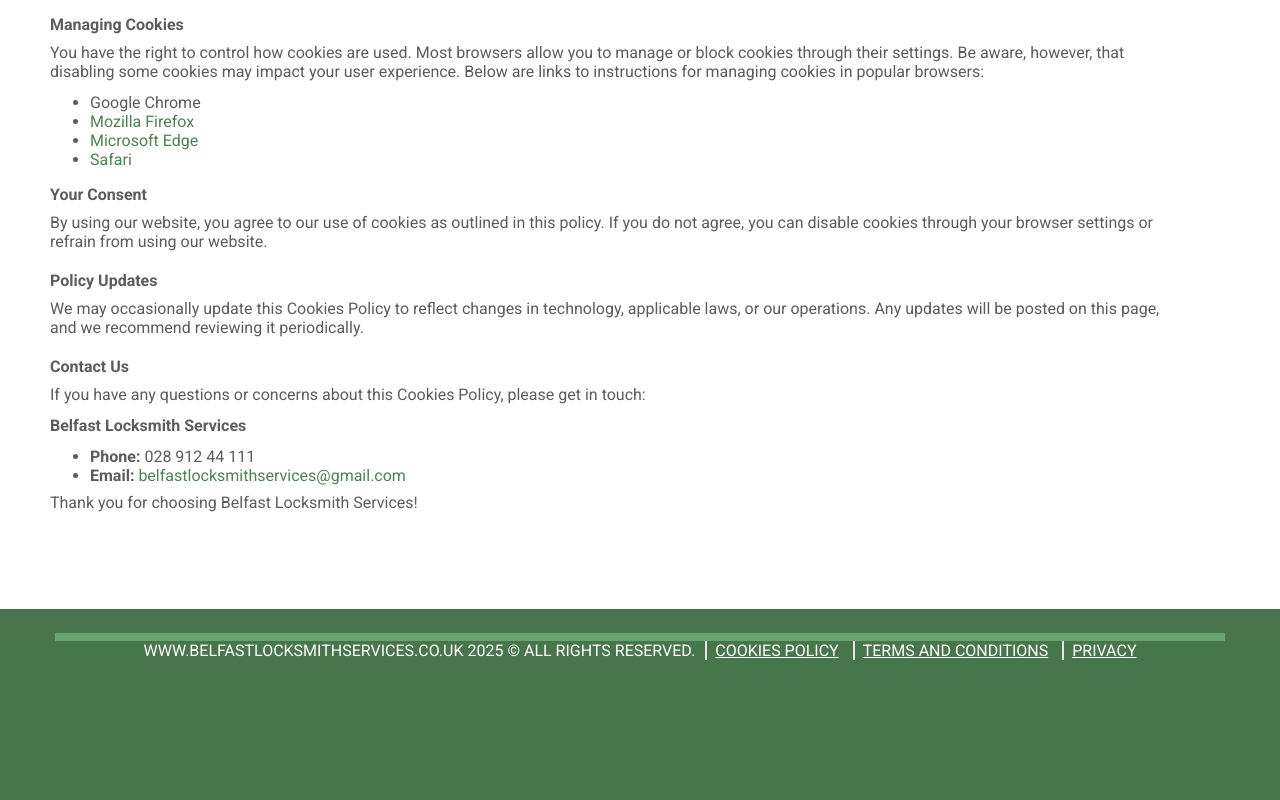
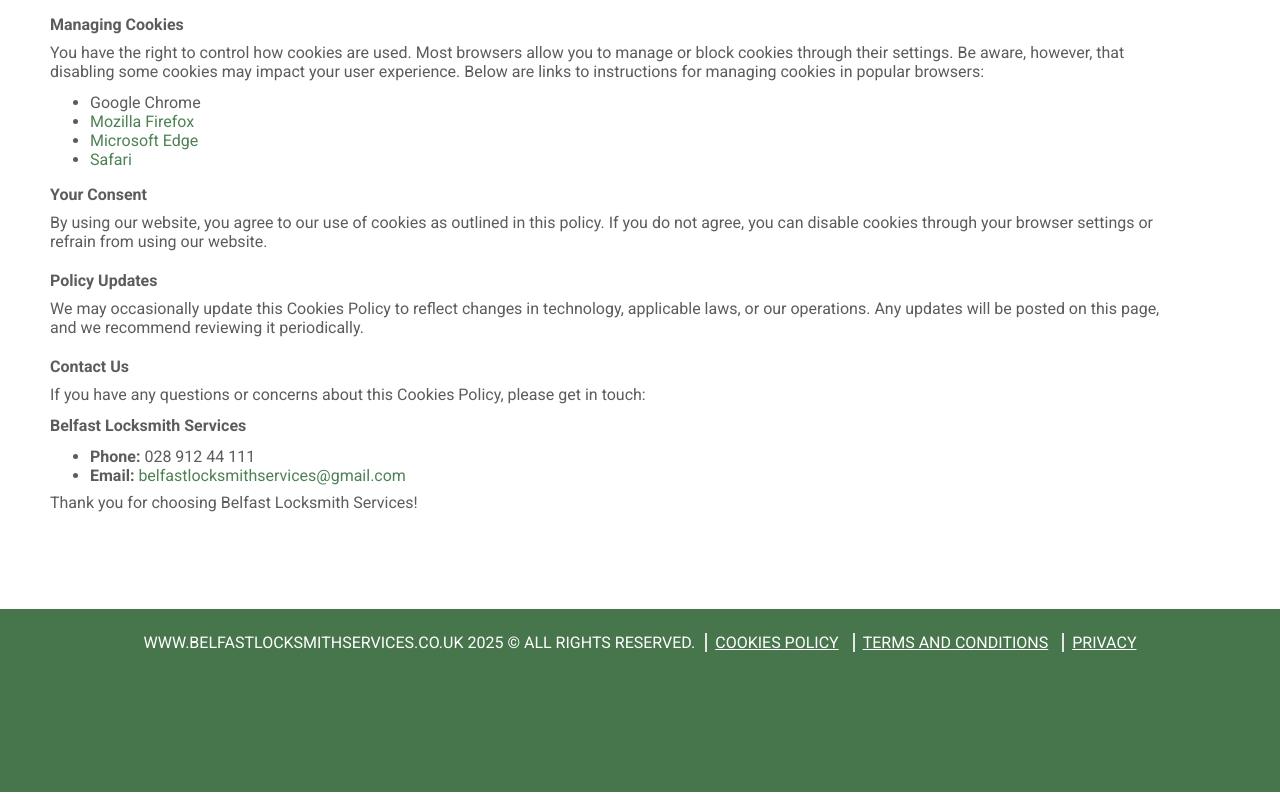
Before and after one commit to y1tkyy/belfastlocksmithservices, a plain HTML site: page pages/cookies-policy.html in a window 1280 px wide. Shown: the part 920-1720 px from the top of the page. Drawn offline with Linux system fonts and the light colour scheme.

Commit message:
footer fixes

```diff
--- a/pages/cookies-policy.html
+++ b/pages/cookies-policy.html
@@ -298,7 +298,6 @@
       </section>
     </main>
     <footer class="footer">
-      <div class="footer__decorative-line"></div>
       <div class="footer__wrapper">
         <p class="footer__text">
           www.belfastlocksmithservices.co.uk
```
Also changed, not shown: pages/emergency-locksmith.html (+0 -1 lines), pages/lock-change.html (+0 -1 lines), pages/privacy-policy.html (+0 -1 lines), pages/security-upgrade.html (+0 -1 lines), pages/terms-and-conditions.html (+0 -1 lines), pages/upvc.html (+0 -1 lines).
